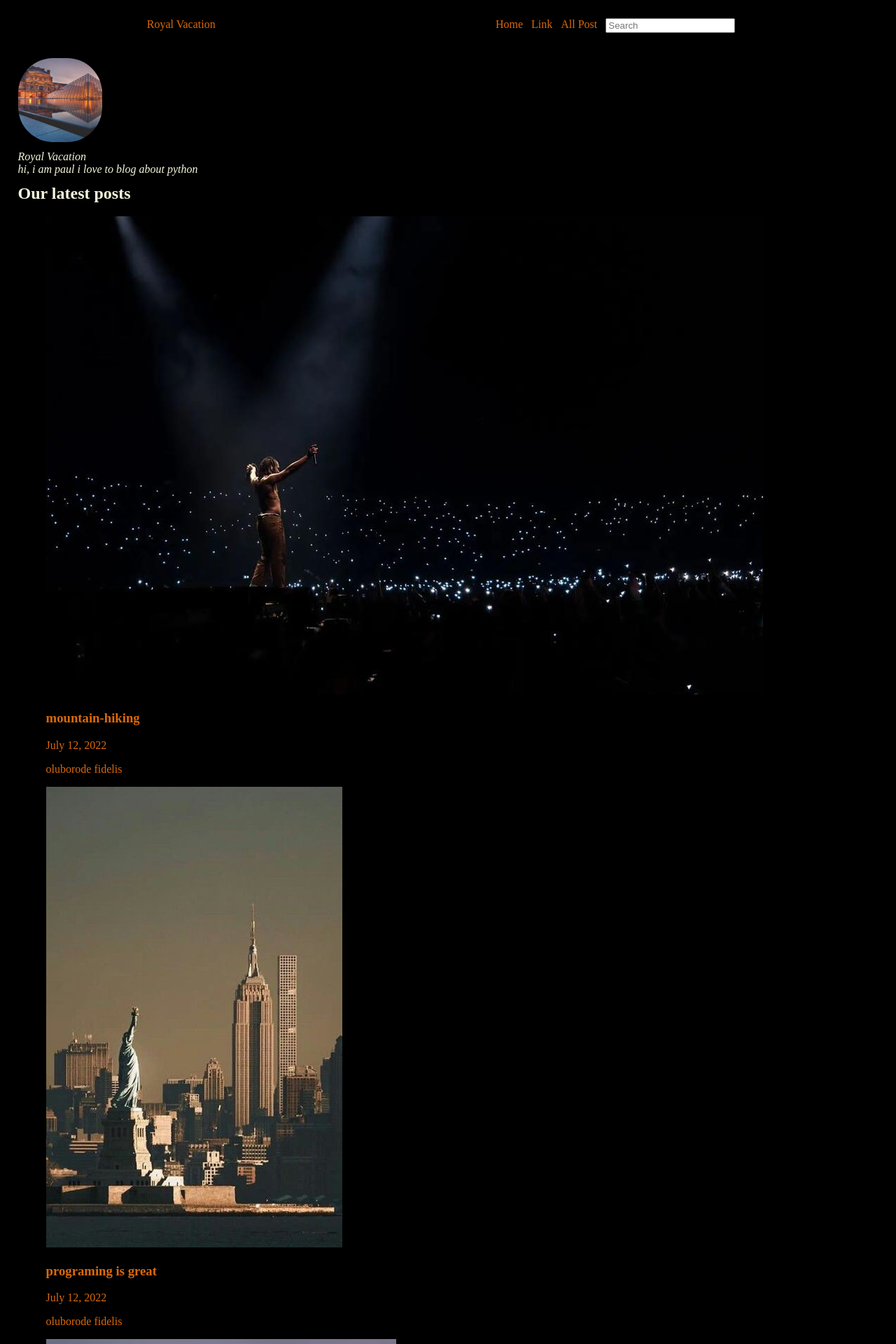
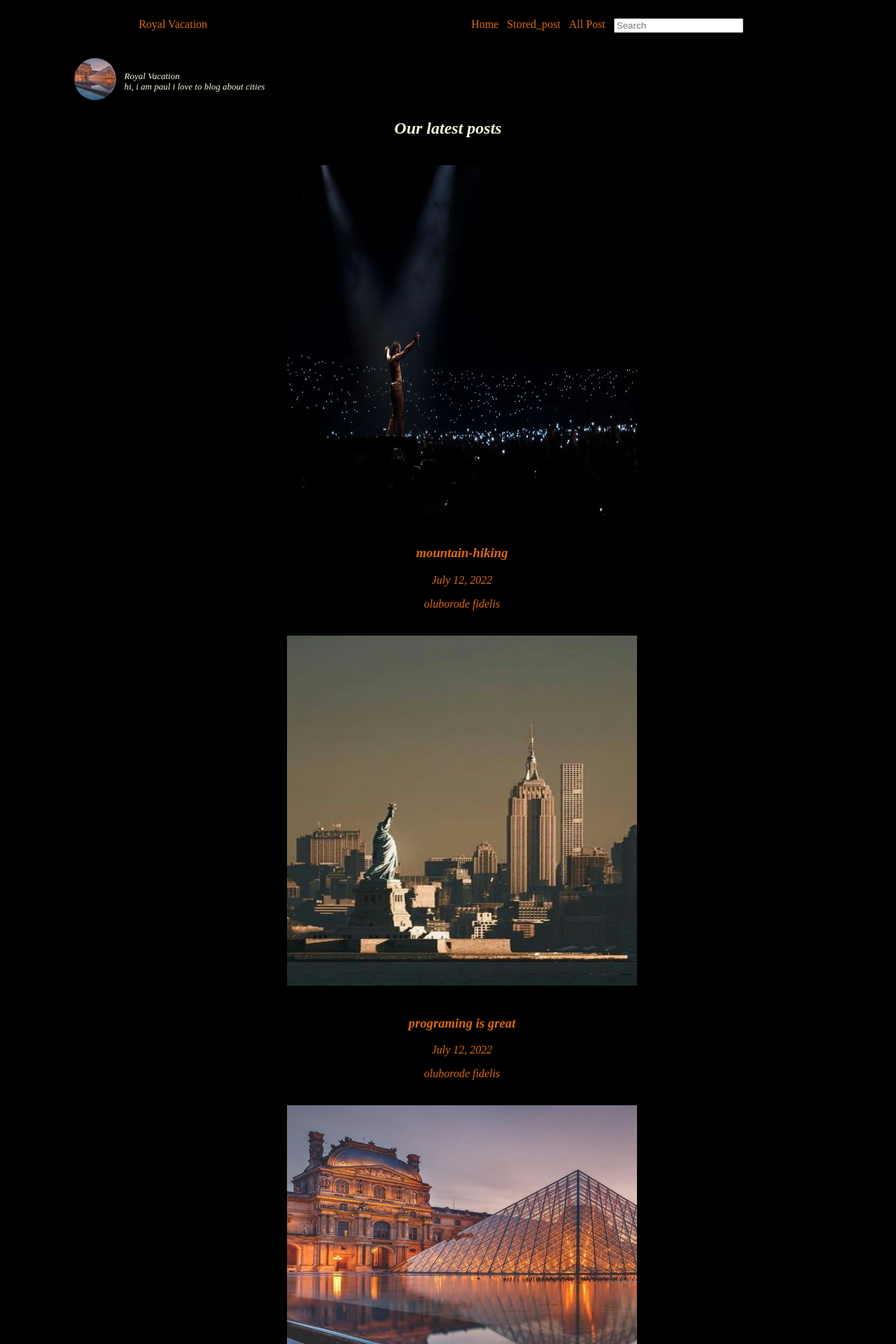
Before and after one commit to fidelmak/CityBlog, a Django app: page / in a window 1280 px wide. Shown: the top 1920 px of the page at 70% size. Run offline with Django 3.2, Linux system fonts and the light colour scheme; data comes from the database, SQL or seed files in the repository; both versions use the stored data as it was after the commit.

Commit message:
new updates

```diff
--- a/blog/models.py
+++ b/blog/models.py
@@ -31,8 +31,17 @@ class Post(models.Model):
     author = models.ForeignKey(Author, null=True, on_delete=models.SET_NULL, related_name="posts")
     tags = models.ManyToManyField(Tag)
 
+
+    def __str__(self):
+        return self.title
+
 class Comment(models.Model):
     user_name= models.CharField(max_length=120)
     user_email = models.EmailField()
     text = models.TextField(max_length = 400)
     post = models.ForeignKey(Post, on_delete=models.CASCADE, related_name="comments")
+
+class New(models.Model):
+    user_name = models.CharField(max_length=200)
+    image=models.ImageField(upload_to="posts", null = True)
+    text = models.TextField(max_length = 400)
--- a/blog/static/blog/index.css
+++ b/blog/static/blog/index.css
@@ -9,17 +9,34 @@ a{
   color:rgb(219, 105, 11);
 
     text-decoration:none;
+  }
+
+.card{
+  display:inline-flex;
+  margin-left: 5rem;
 
 }
+
 .card-body{
   font-style: italic;
   line-height:2px;
 }
 .cardi{
-  width:120px;
-  height:120px;
-  border-radius:50px;
+  width:20px;
+  height:20px;
+  border-radius:90px;
 
+}
+.card-body{
+  margin:12px;
+  font-weight: 100px;
+  font-size: small;
+}
+.about{
+  padding: 5px;
+  color:#ffffff;
+   font-size:15px;
+   background-color:rgba(219, 105, 11, 0.281);
 }
 .dis_image{
   width:520px;
@@ -55,3 +72,9 @@ ul{
   border-radius:8px;
 
 }
+
+.strd a{
+  color:rgb(241, 237, 237);
+  background-color: grey;
+  padding: 2px;
+}
--- a/blog/templates/blog/includes/post.html
+++ b/blog/templates/blog/includes/post.html
@@ -1,11 +1,11 @@
 {% comment %} {% load static %} {% endcomment %}
 
-<li>
-    <article class="post">
+<li><center>
+    <article class="post" >
 
             <a href="{% url "post-detail-page" post.slug %}">
             {% with icon=post.image_name|stringformat:''%}
-            <img src="{{post.image.url}}" alt="{{post.title}}">
+            <img style="margin:20px; width:500px; height:500px; " src="{{post.image.url}}" alt="{{post.title}}">
             {% endwith %}
             <div class="post_content">
                 <h3>{{ post.title}} </h3>
@@ -17,4 +17,5 @@
         </a>
 
     </article>
+    <center>
 </li>
--- a/blog/templates/blog/index.html
+++ b/blog/templates/blog/index.html
@@ -19,12 +19,14 @@
     <header id="header" >
 
 
-        <div class="card" style="width: 18rem;">
+        <div class="card" style="width: 30rem; ">
 
-            <img class="cardi"  src="{% static "blog/images/1.jpg" %}" alt="Paul the author of this blog " >
+            <div>
+                <img class="cardi"style="height:60px; width:60px " src="{% static "blog/images/1.jpg" %}" alt="Paul the author of this blog " >
+            </div>
             <div class="card-body">
               <p> Royal Vacation</p>
-              <p>hi, i am paul i love to blog about python </p>
+              <p>hi, i am paul i love to blog about cities </p>
             </div>
         </div>
 
@@ -40,7 +42,7 @@
 
 </section>
 <section id="latest-post">
-    <h2>Our latest posts </h2>
+    <h2 ><center><i>Our latest posts<i> <center></h2>
     <ul>
         {% for post in posts%}
         {% include "blog/includes/post.html" %}
@@ -48,10 +50,10 @@
     </ul>
 
 </section>
-<section id="about">
-    <h2>what we do </h2>
-    <p>we love traveling and vacation  </p>
-    <p>our goal is to keep on growing as the best location finder</p>
+<section class="about" style=" ">
+   <center> <h5> <i>what we do :
+    we love traveling and vacation
+    our goal is to keep on growing as the best location finder </i></h5> </center>
 </section>
 </div>
 
--- a/blog/urls.py
+++ b/blog/urls.py
@@ -5,7 +5,11 @@ from . import views
 urlpatterns = [
     path("", views.StartingPageView.as_view(), name="starting-page"),
     path("", views.AllPostsView.as_view(), name="post-page" ),
-    path("posts/<slug>/", views.SinglePageView.as_view(), name="post-detail-page")#/ post/my-first-post
+    path("posts/<slug>/", views.SinglePostView.as_view(), name="post-detail-page"),#/ post/my-first-post
+    path("read-later", views.ReadLaterView.as_view(), name="read-later"),
+    path("new", views.New.as_view(), name="new")
+
+
 
 
 ]
--- a/blog/views.py
+++ b/blog/views.py
@@ -1,9 +1,16 @@
 from datetime import date
 from django.shortcuts import render, get_object_or_404
+from django.http import HttpResponsePermanentRedirect, HttpResponseRedirect
+from django.urls import reverse
 from django.template import Template
 from .models import Post
-from django.views.generic import ListView, DetailView
+from .models import New
+
+from django.views.generic import ListView
 from .forms import CommentForm
+from django.views import View
+
+
 
 
 
@@ -46,15 +53,120 @@ class AllPostsView(ListView):
 #     })
 
 
-class SinglePageView(DetailView):
-    model =Post
+class SinglePostView(View):
+    model = Post
     template_name = "blog/post-detail.html"
 
-    def get_context_data(self, **kwargs):
-        context = super().get_context_data(**kwargs)
-        context["post_tags"] = self.object.tags.all()
-        context["comment_form"] = CommentForm()
-        return context
+    def get(self, request, slug):
+        post = Post.objects.get(slug=slug)
+        context = {
+            "post": post,
+            "post_tags": post.tags.all(),
+            "comment_form": CommentForm(),
+            "comments":post.comments.all().order_by("-id")
+        }
+        return render(request, "blog/post-detail.html", context)
+
+
+    def post(self, request, slug):
+        comment_form = CommentForm(request.POST)
+        post= Post.objects.get(slug=slug)
+
+        if comment_form.is_valid():
+           comment = comment_form.save( commit=False)
+           comment.post= post
+           comment.save()
+
+
+
+           return HttpResponsePermanentRedirect(reverse("post-detail-page", args=[slug]))
+
+
+
+        context = {
+                "post": post,
+                "post_tags": post.tags.all(),
+                "comment_form": Comment_Form(),
+                "comments":post.comments.all().order_by("-id")
+            }
+        return render(request, "blog/post-detail.html", context)
+
+class ReadLaterView(View):
+    def get(self, request):
+        stored_post = request.session.get("stored_post")
+
+        context = {}
+
+        if stored_post is None or len(stored_post) == 0:
+            context["posts"] =[]
+            context["has_posts"] = False
+        else:
+            posts = Post.objects.filter(id__in = stored_post)
+            context["posts"] = posts
+            context["has_posts"] = True
+
+        return render(request, "blog/stored_post.html", context)
+
+    def post(self, request):
+        stored_post = request.session.get("stored_post")
+
+        if stored_post is   None:
+            stored_post = []
+
+        post_id = int(request.POST["post_id"])
+
+        if post_id not in stored_post:
+            stored_post.append(post_id)
+            request.session["stored_post"] = stored_post
+
+        return HttpResponseRedirect("/")
+
+class New(ListView):
+   template_name = "blog/New.html"
+   model = New
+   context_object_name = "New"
+
+
+
+
+
+
+
+
+
+
+
+
+
+
+
+
+
+
+
+
+
+
+
+
+
+
+
+
+
+
+
+
+
+
+
+
+
+    # def get_context_data(self, **kwargs):
+    #     context = super().get_context_data(**kwargs)
+    #     context["post_tags"] = self.object.tags.all()
+    #     context["comment_form"] = CommentForm()
+    #     return context
 
 
 # def post_detail(request,slug):
--- a/templates/base.html
+++ b/templates/base.html
@@ -32,7 +32,7 @@
         <div  >
           <ul class="nav1" >
             <div> <li id="space"><a href= "{% url "starting-page"%}">Home </a></li> </div>
-            <div><li id="space"> <a  href="#">Link </a></li></div>
+            <div><li id="space"> <a  href="{% url "read-later" %}">Stored_post </a></li></div>
             <div><li id="space" ><a  <a href="{% url  "post-page"%}">All Post  </a></li> </div>
 
 
```
Also changed, not shown: blog/admin.py (+9 -1 lines), blog/forms.py (+12 -1 lines), blog/static/blog/post.css (+28 -13 lines), blog/templates/blog/New.html (added, +26 -0 lines), blog/templates/blog/post-detail.html (+39 -4 lines), blog/templates/blog/stored_post.html (added, +29 -0 lines), blog/migrations/0004_new.py (added), db.sqlite3, uploads/posts/6.jpg (added).
